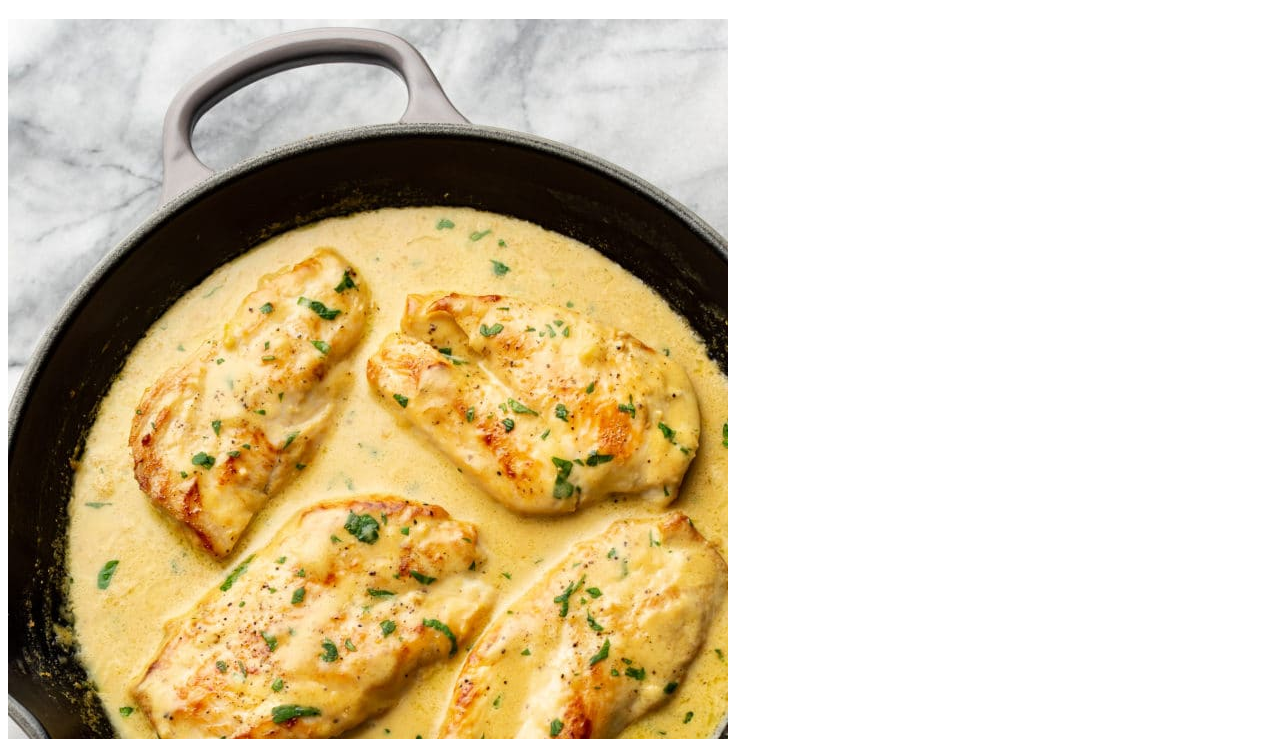
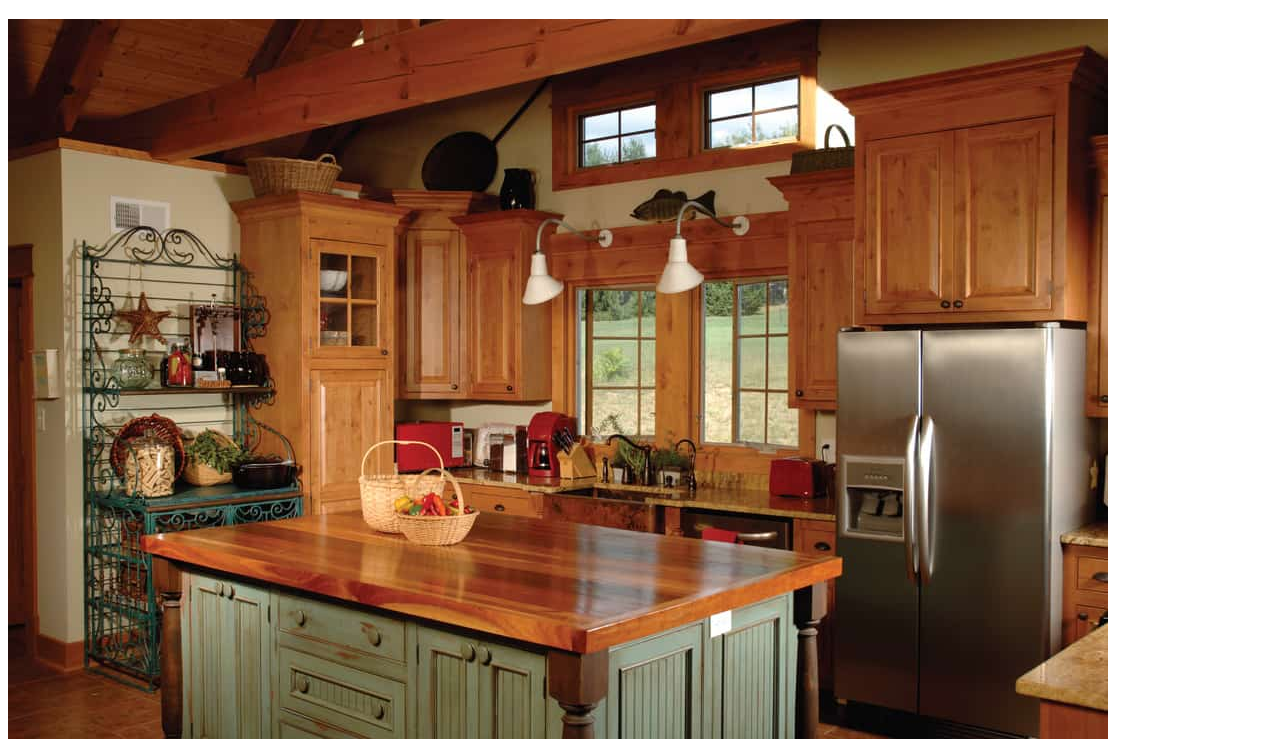
Before and after one commit to Sythedum/odin-recipes, a plain HTML site: page index.html in a window 1280 px wide. Shown: the part 61-800 px from the top of the page. Drawn offline with Linux system fonts and the light colour scheme.

Commit message:
Add correct image to index

```diff
--- a/index.html
+++ b/index.html
@@ -8,7 +8,8 @@
 </head>
 <body>
     <h1>Matt's Easy Family Recipes</h1>
-    <img src="./images/lemon_pepper_chicken.jpg" alt="Warm Cozy Kitchen">
+    <img src="./images/Kitchen.jpg" alt="Warm Cozy Kitchen">
+    <p></p>
     <a href="./recipes/chili.html">Homeade Chili</a>
     <p></p>
     <a href="./recipes/lasagna.html">Baked Lasagna</a>
```
